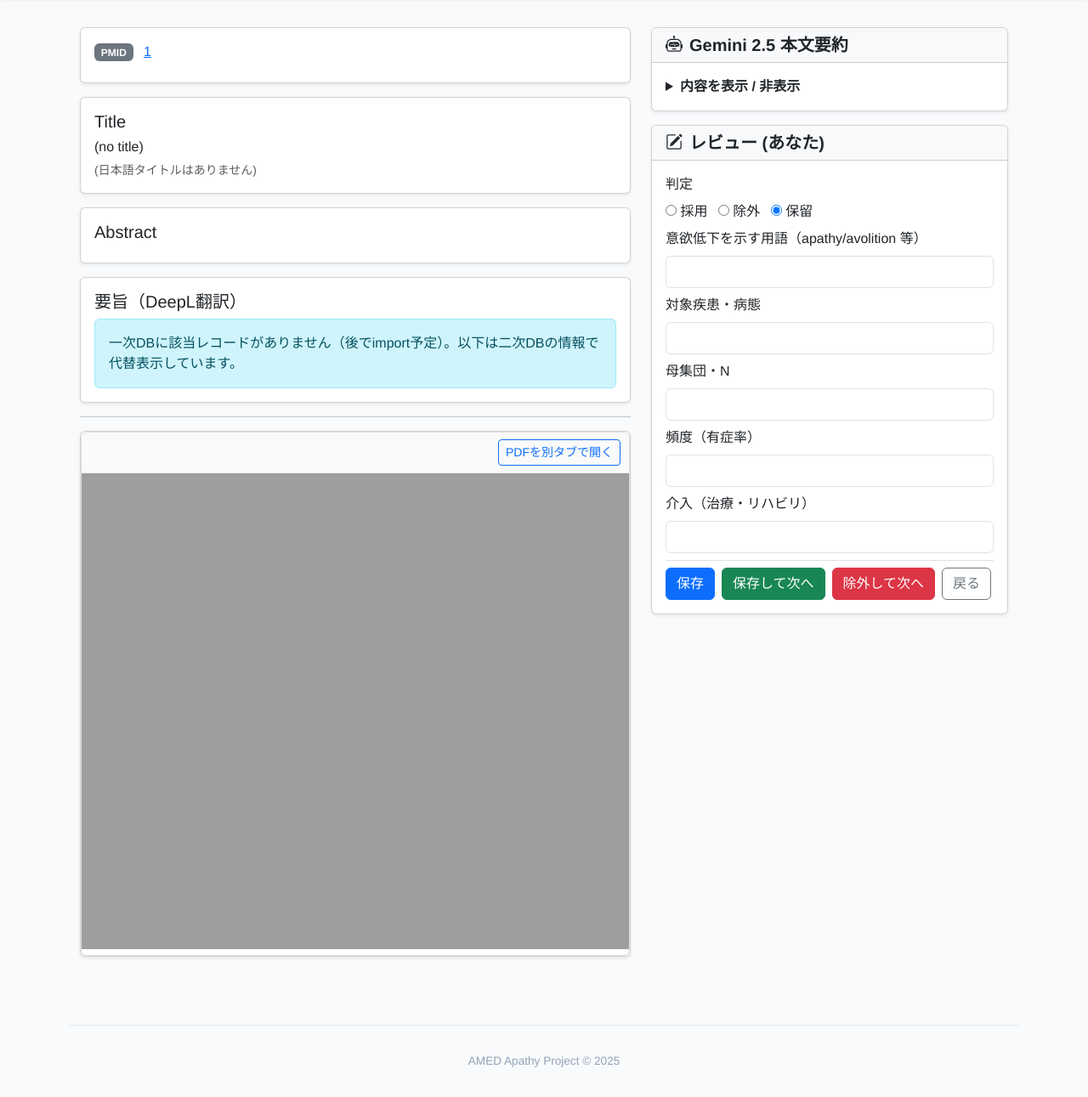
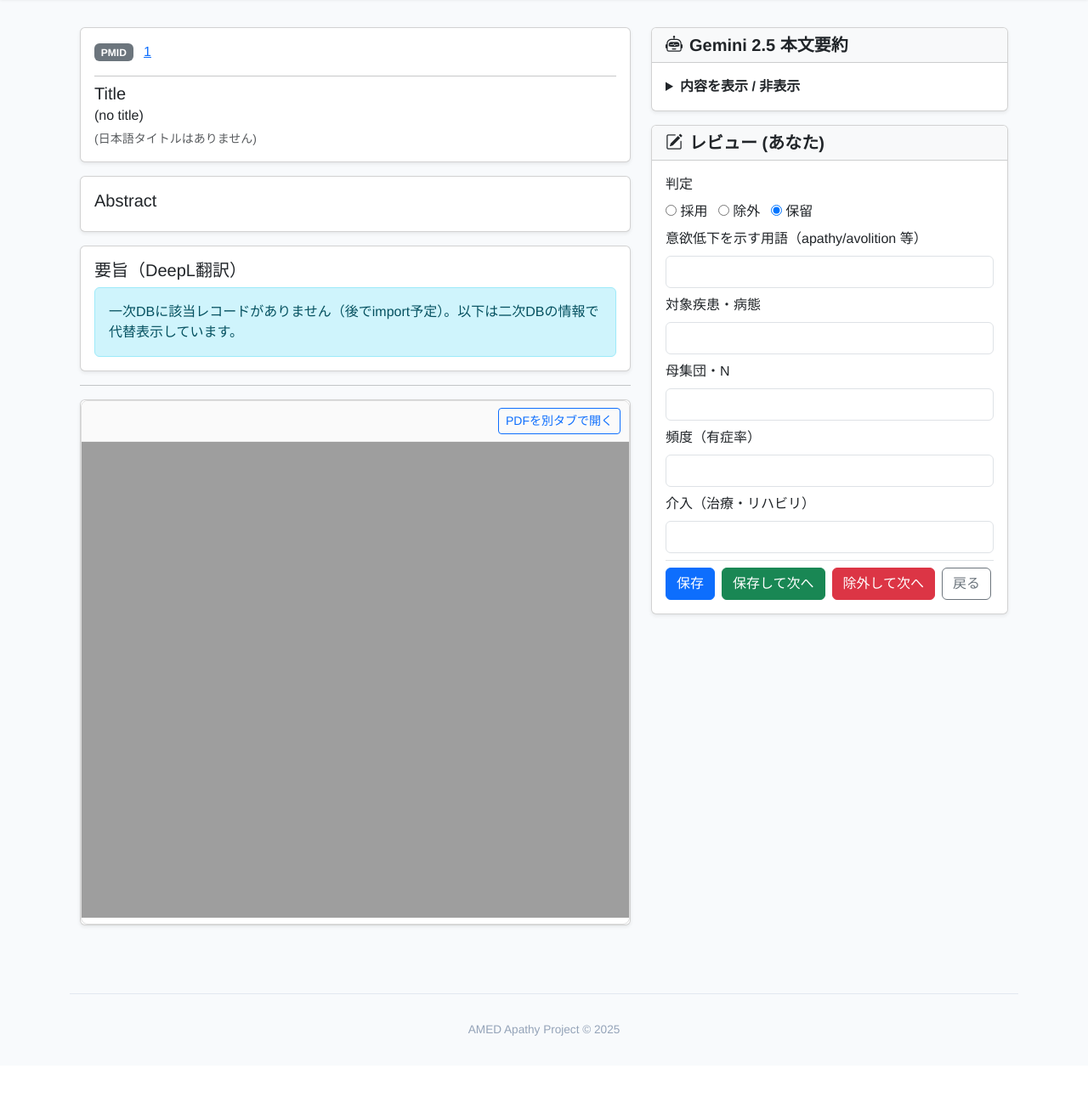
Before and after one commit to kasadera-creator/apathy_screen, a FastAPI app: page /secondary/1/1 in a window 1280 px wide. Shown: the part 66-1357 px from the top of the page at 85% size. After the commit the page ends 1285 px from the top, so only its background shows below. Run offline with FastAPI, Linux system fonts and the light colour scheme; the visitor is signed in with stand-in values (Sample User, id 1); data comes from the database, SQL or seed files in the repository; data that the repository does not hold is empty.

Commit message:
Update secondary_review.html

```diff
--- a/templates/secondary_review.html
+++ b/templates/secondary_review.html
@@ -26,12 +26,8 @@
             {% endif %}
           </div>
         </div>
-      </div>
-    </div>
-
-    <div class="card mb-3 shadow-sm">
-      <div class="card-body">
-        <h5 class="card-title">Title</h5>
+        <hr class="my-2">
+        <h5 class="card-title mb-1">Title</h5>
         <h6 class="mb-2">{{ article.title_en if article else "(no title)" }}</h6>
         <p class="text-muted small mb-0">{{ article.title_ja or "(日本語タイトルはありません)" }}</p>
       </div>
```
